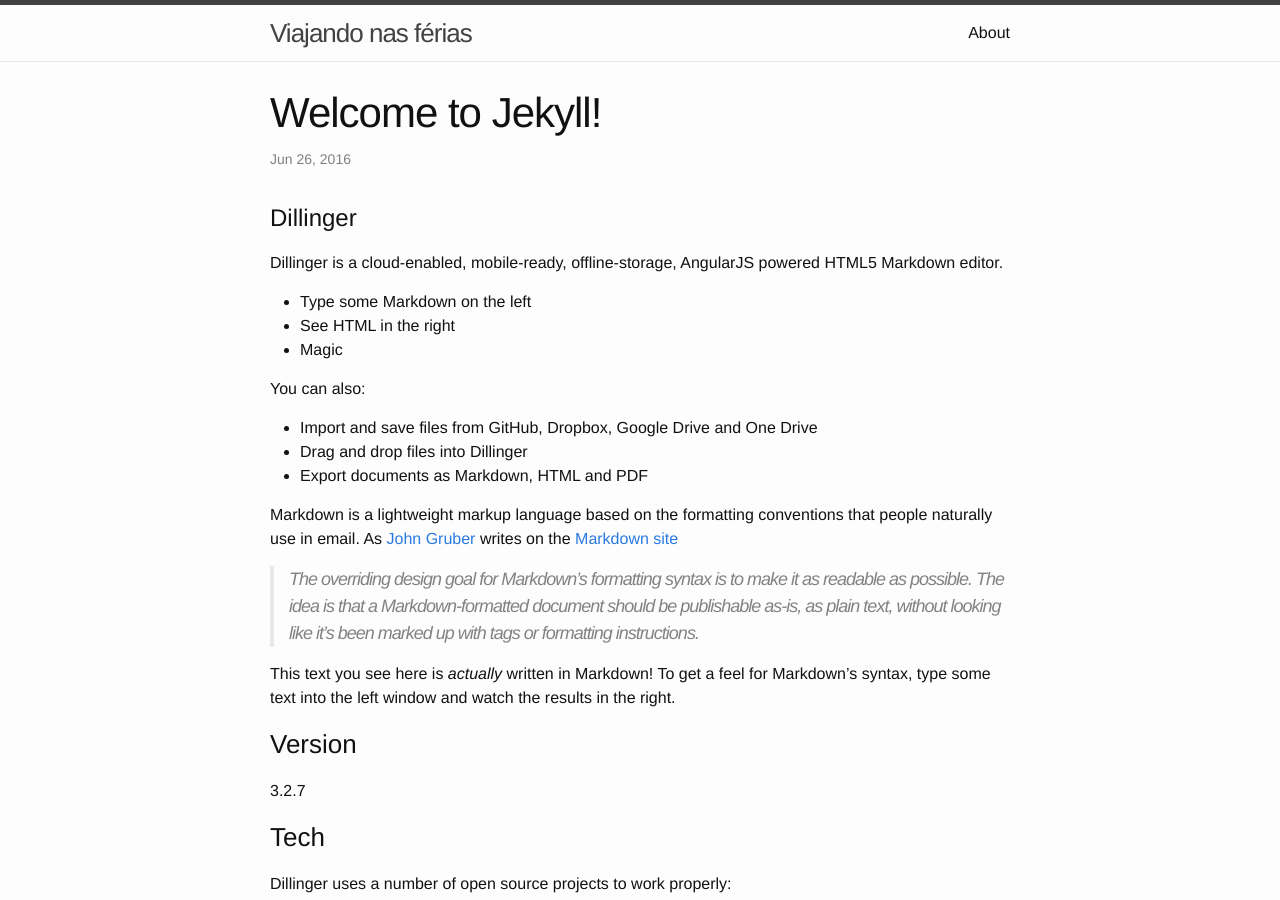
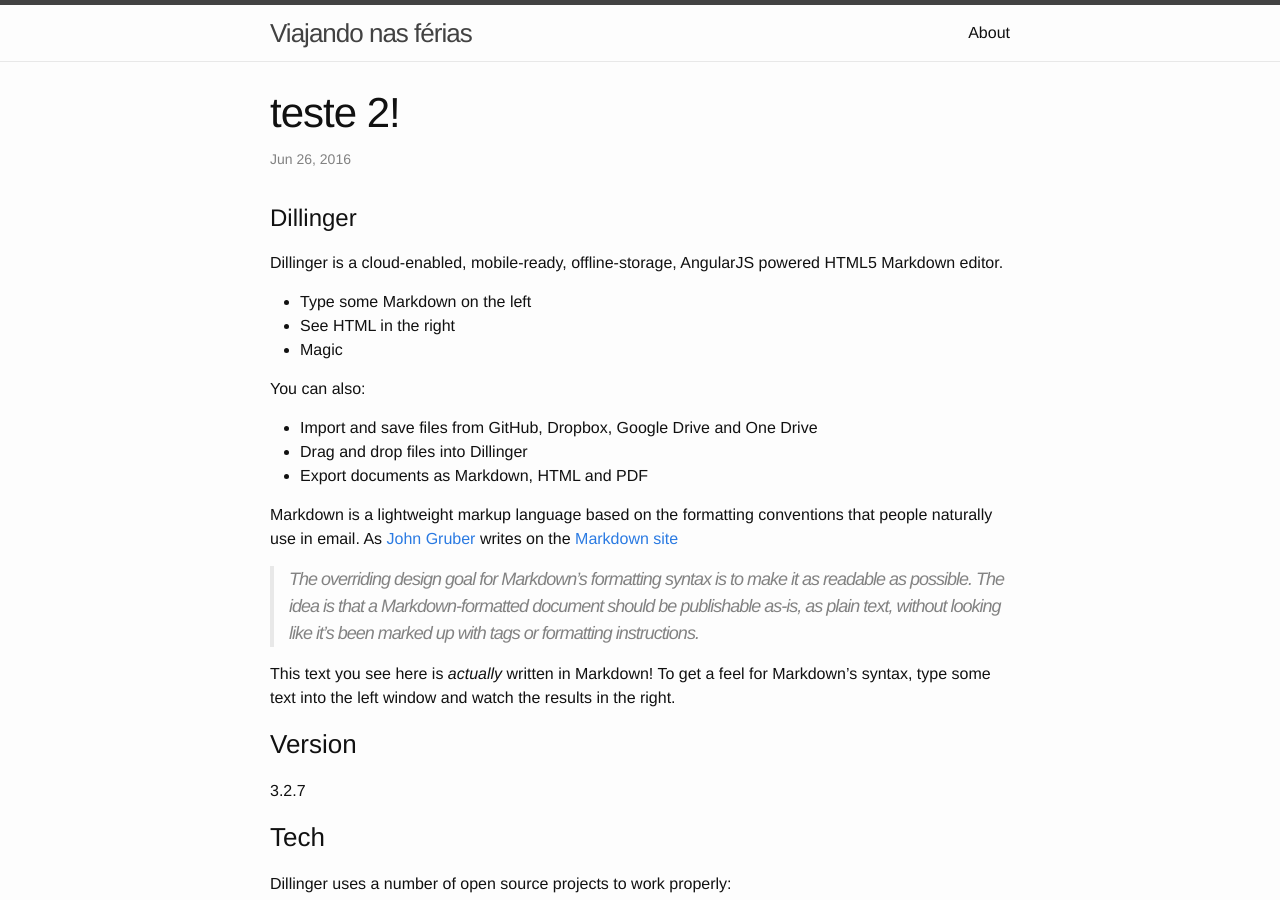
Before and after one commit to ruanltbg/viajandonasferias, a Jekyll site: the page built from _posts/2016-06-26-teste-stefanie.md, in a window 1280 px wide and 900 px high. Built offline with Jekyll 4.4.1, drawn with Linux system fonts in a browser that asks for light colours.

Commit message:
Update 2016-06-26-teste-stefanie.md

```diff
--- a/_posts/2016-06-26-teste-stefanie.md
+++ b/_posts/2016-06-26-teste-stefanie.md
@@ -1,6 +1,6 @@
 ---
 layout: post
-title:  "Welcome to Jekyll!"
+title:  "teste 2!"
 date:   2016-06-26 21:12:31 +0000
 categories: jekyll update
 ---
```
